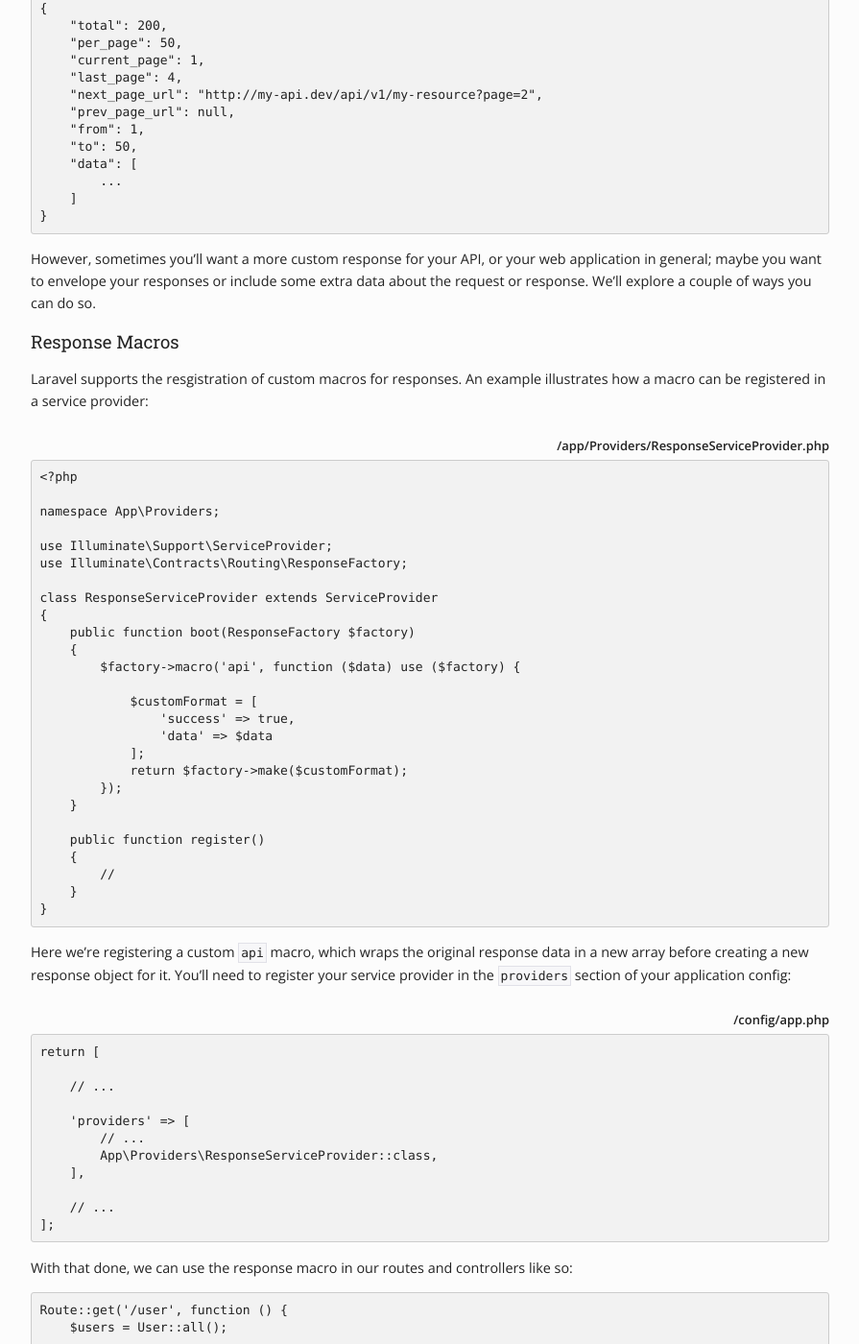
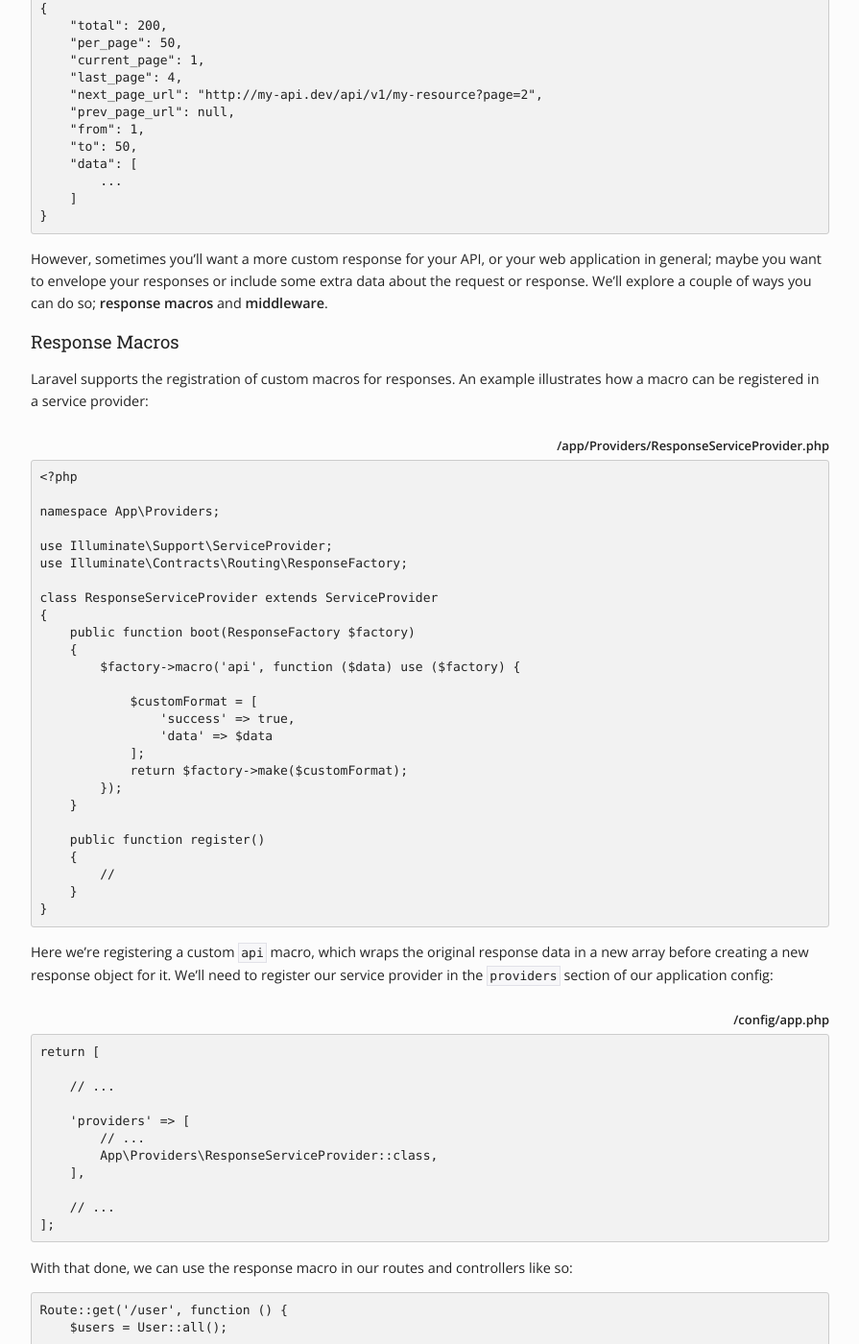
Before and after one commit to mcfdn/mcfdn.github.io, a Jekyll site: the page built from _posts/2016-08-01-customising-api-responses-in-laravel-5.md, in a window 1280 px wide and 1400 px high, scrolled down 721 px. Shown: the whole window at 96% size, without its empty margins (48-943 px from the left). Built offline with Jekyll 4.4.1, drawn with Linux system fonts in a browser that asks for light colours; comment, search, counter and statistics services are not loaded; some of the changed text lies outside the part shown.

Commit message:
Typo fixes and readability improvements

```diff
--- a/_posts/2016-08-01-customising-api-responses-in-laravel-5.md
+++ b/_posts/2016-08-01-customising-api-responses-in-laravel-5.md
@@ -1,6 +1,6 @@
 ---
 layout: post
-title: Customising API responses in Laravel 5
+title: Customising API Responses in Laravel 5
 description: Laravel makes it really easy to return a JSON response from the API you're building; you simply return the value from your route or controller action and it will be JSON encoded automatically, ready to be consumed.
 ---
 
@@ -42,11 +42,11 @@
         ]
     }
 
-However, sometimes you'll want a more custom response for your API, or your web application in general; maybe you want to envelope your responses or include some extra data about the request or response. We'll explore a couple of ways you can do so.
+However, sometimes you'll want a more custom response for your API, or your web application in general; maybe you want to envelope your responses or include some extra data about the request or response. We'll explore a couple of ways you can do so; **response macros** and **middleware**.
 
 ## Response Macros
 
-Laravel supports the resgistration of custom macros for responses. An example illustrates how a macro can be registered in a service provider:
+Laravel supports the registration of custom macros for responses. An example illustrates how a macro can be registered in a service provider:
 
 <strong class="code-title">/app/Providers/ResponseServiceProvider.php</strong>
 
@@ -77,7 +77,7 @@
         }
     }
 
-Here we're registering a custom `api` macro, which wraps the original response data in a new array before creating a new response object for it. You'll need to register your service provider in the `providers` section of your application config:
+Here we're registering a custom `api` macro, which wraps the original response data in a new array before creating a new response object for it. We'll need to register our service provider in the `providers` section of our application config:
 
 <strong class="code-title">/config/app.php</strong>
 
@@ -150,9 +150,9 @@
         }
     }
 
-Here we wait for the remaining middleware to finish executing before we alter the response to our own specifications.
+Here we wait for the remaining middleware to finish executing before we alter the response to our own specification.
 
-Don't forget, you'll need to register your middleware in your HTTP kernel:
+We'll need to register our middleware in the HTTP kernel:
 
 <strong class="code-title">/app/Http/Kernel.php</strong>
 
@@ -167,6 +167,6 @@
         ],
     ];
 
-So there you have it. Two simple ways to customise the response format that your Laravel application provides. While the majority of use cases for this level of configuration will be API focused, as is this post, I'm sure there are many situations where customisation will be necessary for other response types. These examples should be fit for most requirements.
+So there you have it - two simple ways to customise the response format that a Laravel application provides. While the majority of use cases for this level of configuration will be API focused, as is this post, I'm sure there are many situations where customisation will be necessary for other response types. These examples should be suitable for most requirements.
 
 Thanks!
```
Also changed, not shown: other parts of _posts/2016-08-01-customising-api-responses-in-laravel-5.md (+2 -2 lines).
